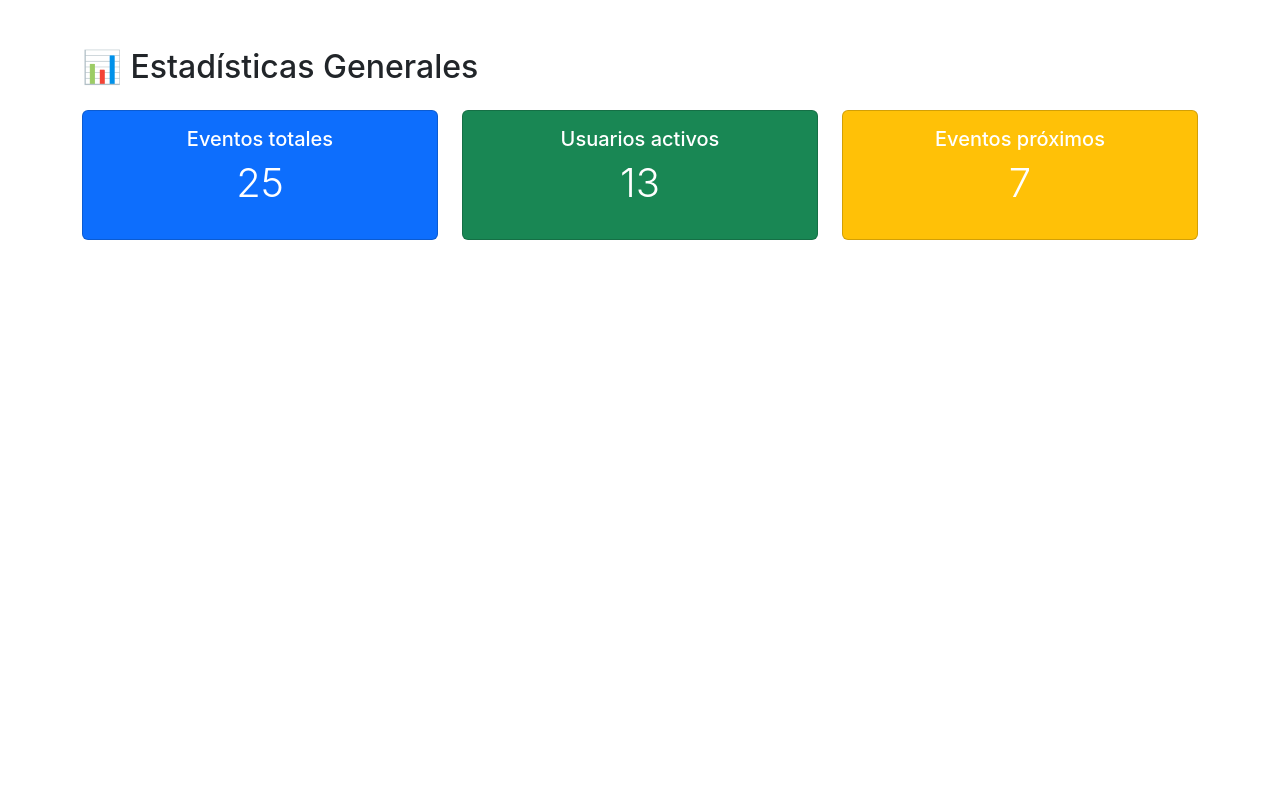
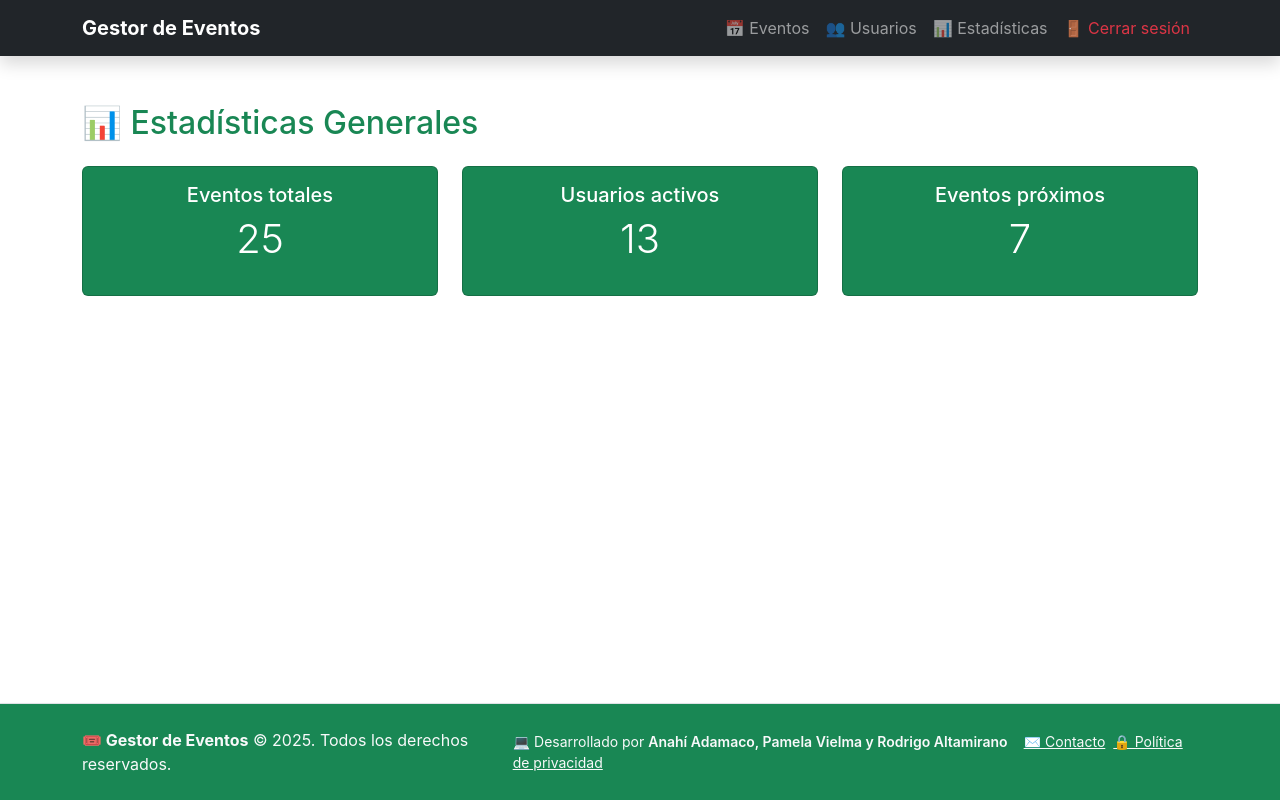
Before and after one commit to NiggetChuckens/event_manager, a React (Create React App) app in the folder src/frontend/: page /admin/stats in a window 1280 px wide. Built offline with nearby package versions, Linux system fonts and the light colour scheme; no server answers.

Commit message:
Estadisticas y ruta Admin
Se cambia codigo de las estadisticas y se le agrega el navbar y footer a esta. Tambien se corrige el navbar del admin.

```diff
--- a/src/frontend/src/components/admin/navbar.jsx
+++ b/src/frontend/src/components/admin/navbar.jsx
@@ -4,7 +4,7 @@ const NavbarAdmin = () => {
   return (
     <nav className="navbar navbar-expand-lg navbar-dark bg-dark shadow">
       <div className="container">
-        <Link className="navbar-brand fw-bold" to="/admin">
+        <Link className="navbar-brand fw-bold" to="/admin/home">
           Gestor de Eventos
         </Link>
 
--- a/src/frontend/src/pages/admin/stats.jsx
+++ b/src/frontend/src/pages/admin/stats.jsx
@@ -1,12 +1,15 @@
-// src/pages/AdminStats.jsx
+import NavbarAdmin from '../../components/admin/navbar';
+import Footer from '../../components/common/footer';
 
 const AdminStats = () => {
   return (
-    <div className="container py-5">
-      <h2 className="mb-4">📊 Estadísticas Generales</h2>
+    <div className="d-flex flex-column min-vh-100">
+      <NavbarAdmin />
+      <div className="container py-5 flex-grow-1">
+        <h2 className="mb-4 text-success">📊 Estadísticas Generales</h2>
         <div className="row g-4">
           <div className="col-md-4">
-          <div className="card text-white bg-primary">
+            <div className="card text-white bg-success">
               <div className="card-body text-center">
                 <h5 className="card-title">Eventos totales</h5>
                 <p className="display-6">25</p>
@@ -22,7 +25,7 @@ const AdminStats = () => {
             </div>
           </div>
           <div className="col-md-4">
-          <div className="card text-white bg-warning">
+            <div className="card text-white bg-success">
               <div className="card-body text-center">
                 <h5 className="card-title">Eventos próximos</h5>
                 <p className="display-6">7</p>
@@ -31,9 +34,9 @@ const AdminStats = () => {
           </div>
         </div>
       </div>
+      <Footer />
+    </div>
   );
 };
 
 export default AdminStats;
-
-// No route changes needed for this page as it does not contain navigation links.
```
Lines whose indentation alone changed are shown as unchanged.
